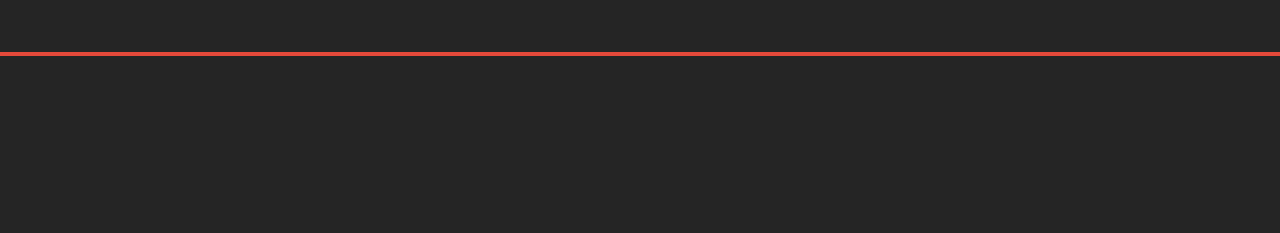
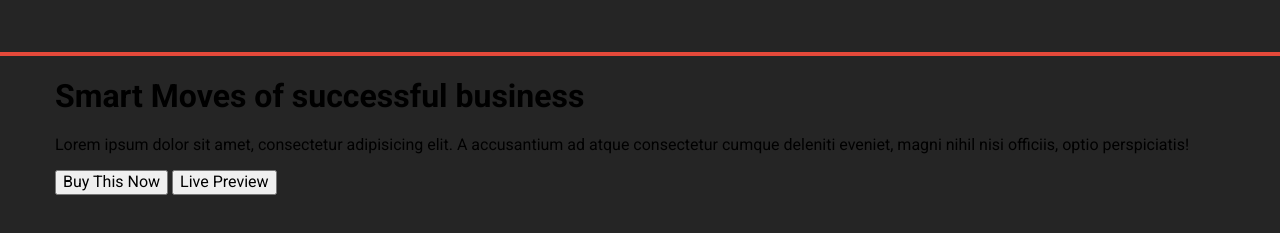
Before and after one commit to Belchenkov/grid-exe, a website: page index.html in a window 1280 px wide. Shown: the part 103-336 px from the top of the page. Drawn offline with nearby package versions, Linux system fonts and the light colour scheme; files that its build step writes are made by us from their sources; files whose address does not match are found by name.

Commit message:
Section Banner HTML

```diff
--- a/index.html
+++ b/index.html
@@ -9,6 +9,7 @@
 </head>
 <body>
   <div class="container">
+    <!-- Header  -->
     <header class="header">
       <div class="wrap header__wrap">
         <a href="#" class="header__logo">
@@ -41,6 +42,25 @@
         </nav>
       </div>
     </header>
+    <!-- end of Header  -->
+
+    <!-- Section Banner  -->
+    <section class="banner">
+      <div class="banner__wrap wrap">
+        <div class="banner__info">
+          <h1 class="banner__title">
+            Smart Moves
+            <span class="banner__little">of <span class="banner__red">successful</span> business</span>
+          </h1>
+          <p class="banner__text">Lorem ipsum dolor sit amet, consectetur adipisicing elit. A accusantium
+            ad atque consectetur cumque deleniti eveniet, magni nihil nisi officiis, optio perspiciatis!
+          </p>
+          <button class="banner__button">Buy This Now</button>
+          <button class="banner__button banner_button--last">Live Preview</button>
+        </div>
+      </div>
+    </section>
+    <!-- end of Section Banner  -->
   </div>
 </body>
 </html>
```
Also changed, not shown: build/index.html.
